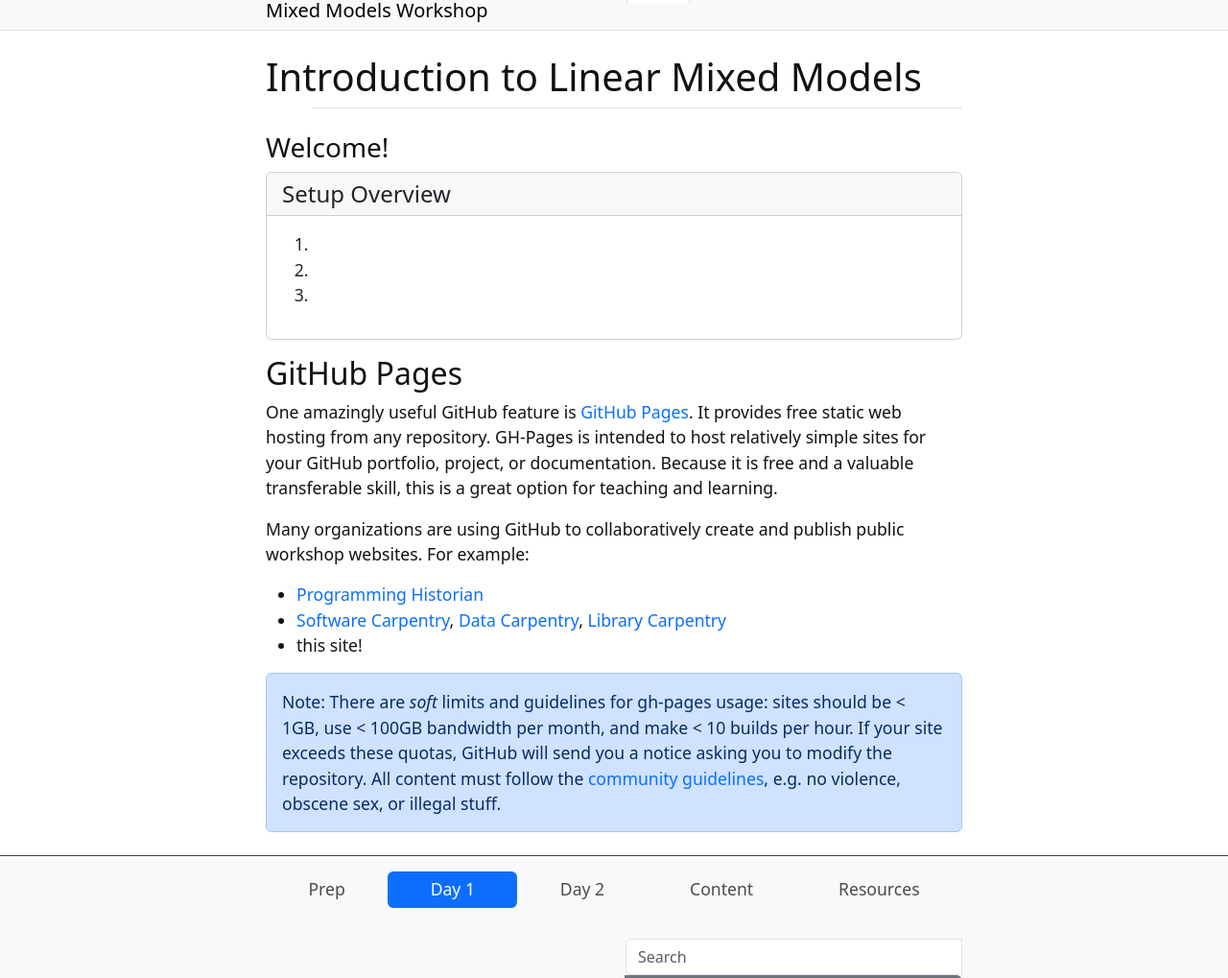
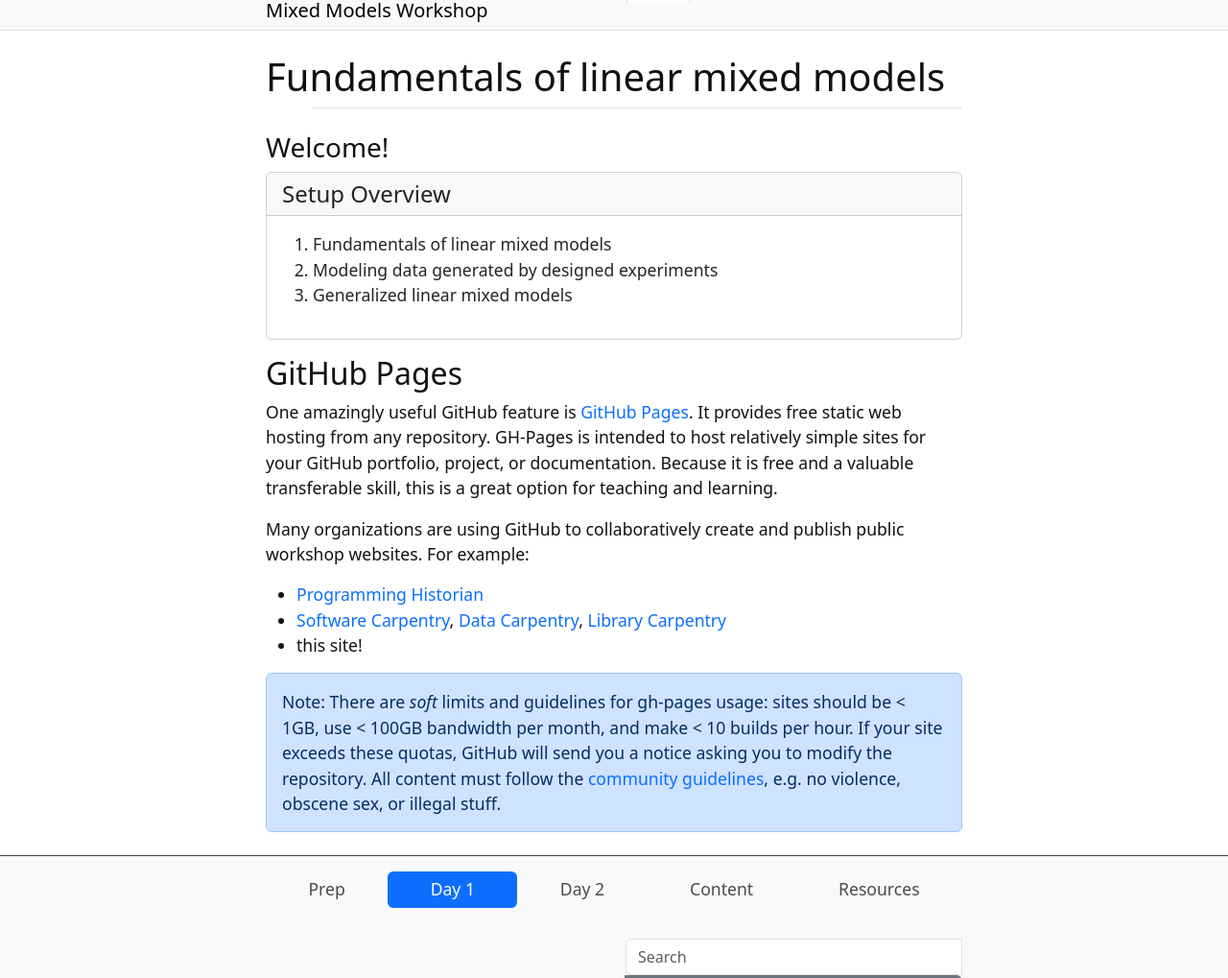
Before and after one commit to jlacasa/mixed-models-spring25, a Jekyll site: the page built from content/1-intro.md, in a window 1280 px wide, cut to the strip 121-1140 px from the top of the page. Shown: the whole strip at 96% size. Built offline with Jekyll 4.4.1, drawn with Linux system fonts in a browser that asks for light colours.

Commit message:
Update 1-intro.md

```diff
--- a/content/1-intro.md
+++ b/content/1-intro.md
@@ -1,14 +1,14 @@
 ---
-title: Introduction to Linear Mixed Models
+title: Fundamentals of linear mixed models
 nav: Day 1
 ---
 
 ### Welcome!
 
 {% capture text %}
-1.
-2.
-3.
+1. Fundamentals of linear mixed models
+2. Modeling data generated by designed experiments
+3. Generalized linear mixed models
 {% endcapture %}
 {% include card.html text=text header="Setup Overview" %}
 
```
